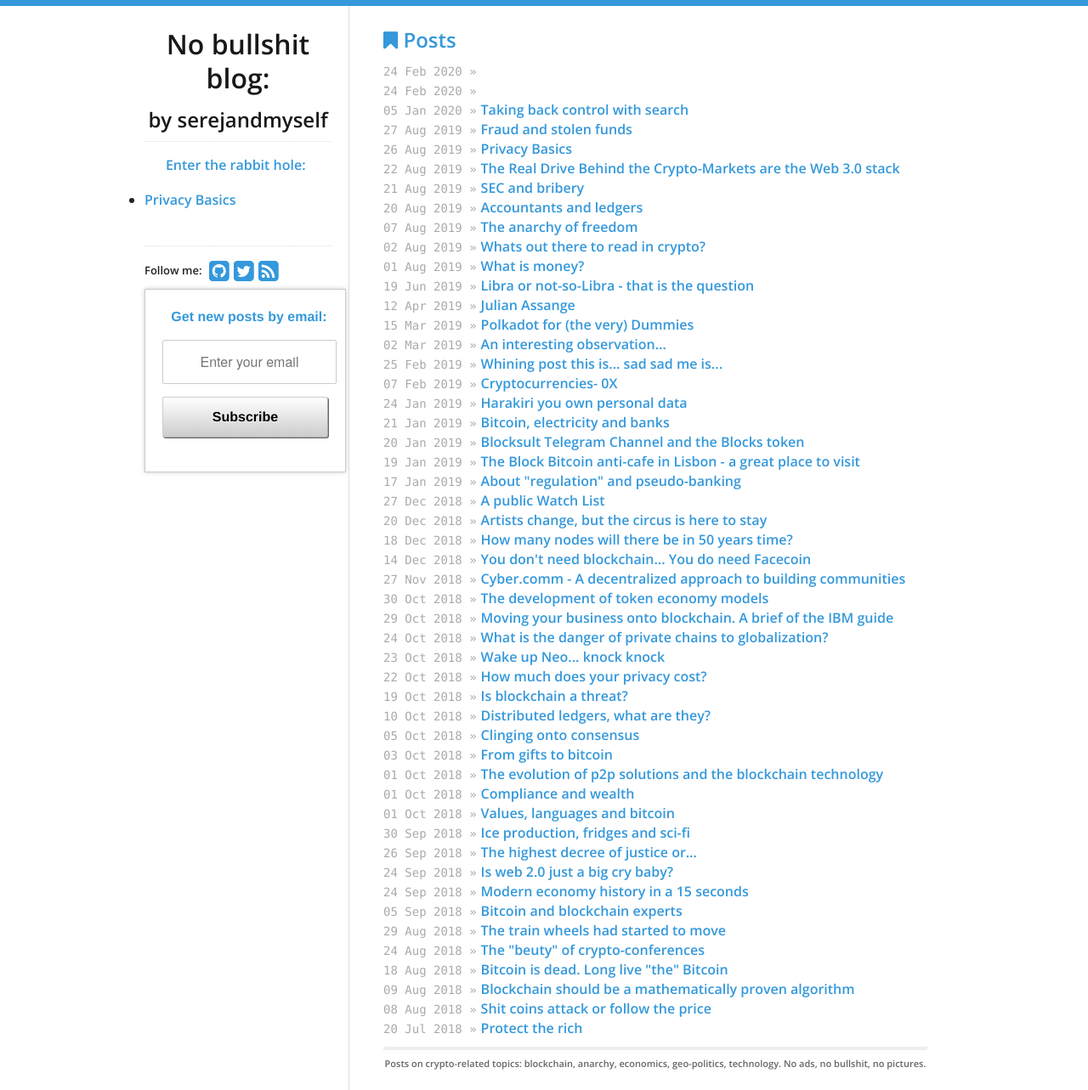
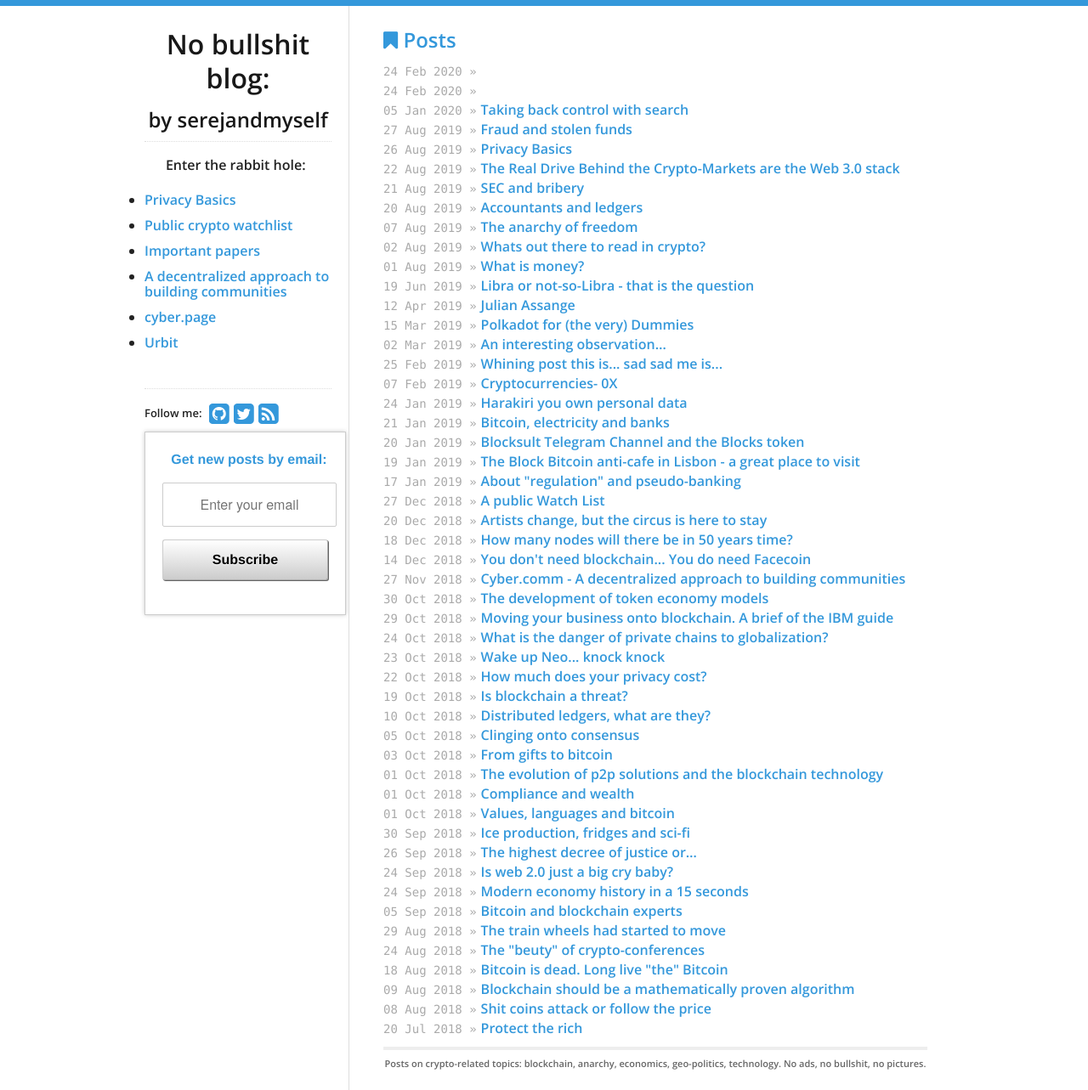
Before and after one commit to serejandmyself/serejandmyself.github.io, a Jekyll site: the page built from index.html, in a window 1280 px wide. Shown: the whole page at 85% size. Built offline with Jekyll 4.4.1, drawn with Linux system fonts in a browser that asks for light colours.

Commit message:
Update sidebar.html

```diff
--- a/_includes/sidebar.html
+++ b/_includes/sidebar.html
@@ -3,9 +3,14 @@
   <h2> by serejandmyself <a href="/">{{ site.data.theme.name }}</a></h2>
   <div id="bio">
     <p>
-    <a href="https://cyber.page/"> &nbsp; &nbsp; &nbsp; Enter the rabbit hole: &nbsp; &nbsp; &nbsp;</a>
+    &nbsp; &nbsp; &nbsp; Enter the rabbit hole: &nbsp; &nbsp; &nbsp;
       <ul>
         <li><a href="https://serejandmyself.github.io/Privacy-Basics/">Privacy Basics</a></li>
+        <li><a href="">Public crypto watchlist</a></li>
+        <li><a href="">Important papers</a></li>
+        <li><a href="">A decentralized approach to building communities</a></li>
+        <li><a href="https://cyber.page/">cyber.page</a></li>
+        <li><a href="https://urbit.org/">Urbit</a></li>
     </ul>
     </p>
      <a href="/">
```
